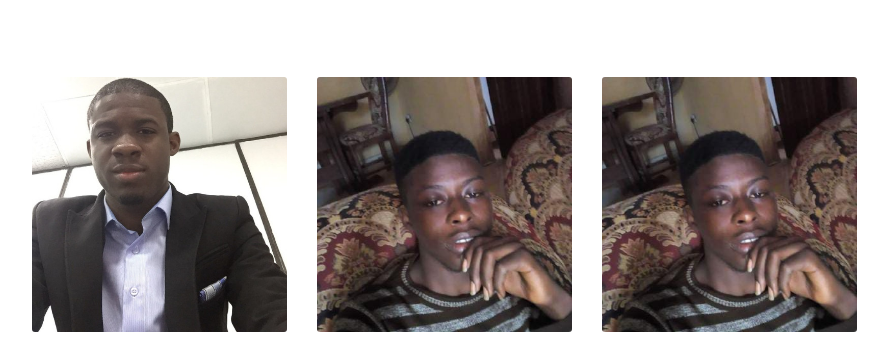
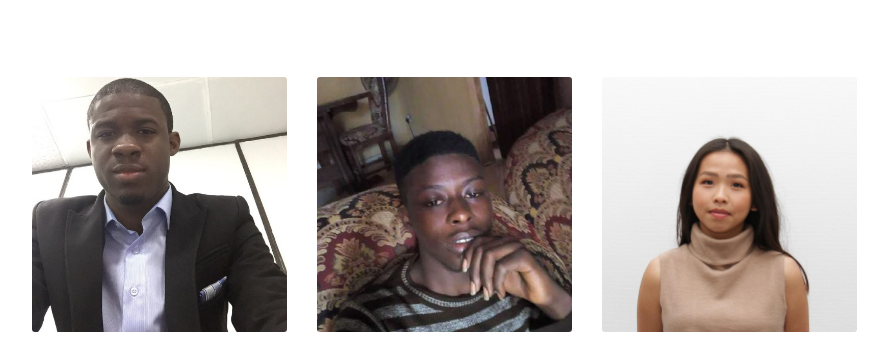
Before and after one commit to Quickzap/quickzap.github.io, a plain HTML site: page index.html in a window 1280 px wide. Shown: the part 3005-3360 px from the top of the page, without its empty margins (99-987 px from the left). Drawn offline with nearby package versions, Linux system fonts and the light colour scheme.

Commit message:
Update index.html

```diff
--- a/index.html
+++ b/index.html
@@ -360,7 +360,7 @@
                 </div>
                 <div class="col-lg-3 col-md-6 col-sm-6 col-12">
                     <div class="single-team">
-                        <div class="img"><img src="img/home-one/team-2.png" alt=""></div>
+                        <div class="img"><img src="img/home-one/team-3.png" alt=""></div>
                         <div class="content">
                             <h4 class="title">HuiChi Man</h4>
                             <p class="desg">Founder</p>
```
